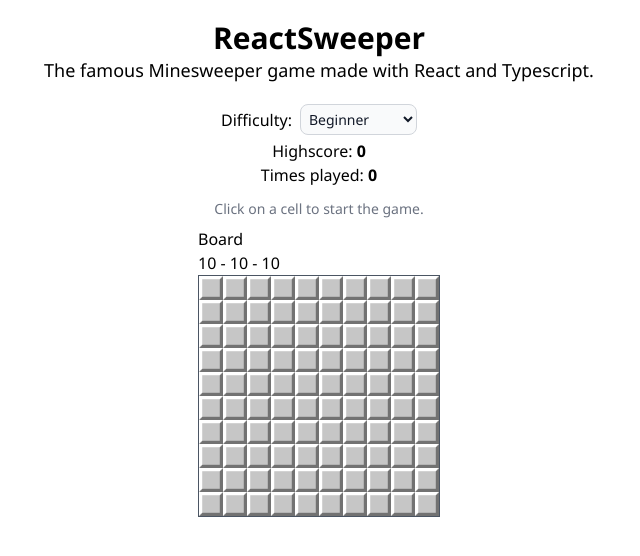
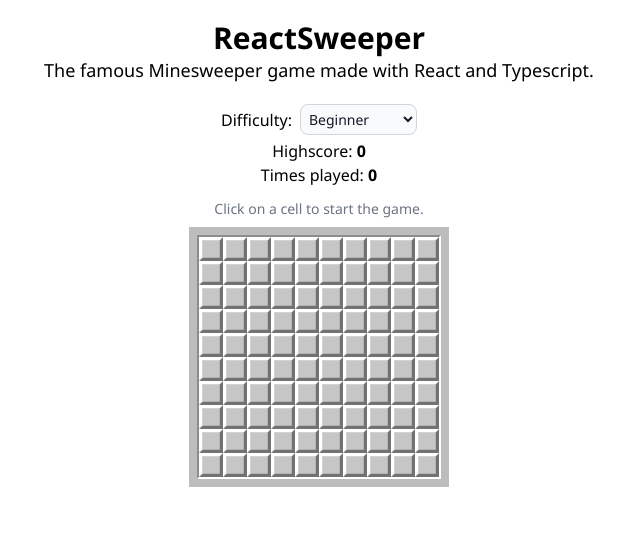
Before and after one commit to AndrejStojkovic/reactsweeper, a React (Create React App) app: page / in a window 1280 px wide. Shown: the top 556 px of the page, without its empty margins (321-961 px from the left). Built offline with nearby package versions, Linux system fonts and the light colour scheme; the HTML template or start-up script is replaced by a standard one.

Commit message:
Fixed styling a bit

```diff
--- a/src/components/Board.tsx
+++ b/src/components/Board.tsx
@@ -124,10 +124,9 @@ const Board = ({difficulty, gameState, StartGame, EndGame} : BoardProps)  => {
   }
 
   return (
-    <div>Board <br />
+    <div>
       <div>
-        {cfg.width} - {cfg.height} - {cfg.mines}
-        <div className='board flex flex-col border-1 border-gray-600'>
+        <div className='board flex flex-col select-none border-2 border-t-[#8c8c8c] border-l-[#8c8c8c] border-b-white border-r-white'>
           {board?.map((cells, i) => {
             return (
               <div key={i} className='row flex flex-row'>
--- a/src/components/Game.tsx
+++ b/src/components/Game.tsx
@@ -47,10 +47,13 @@ const Game = () => {
       </div>
 
       <div className='game w-full flex flex-col items-center justify-center'>
-        <Board difficulty={difficulty}
-              gameState={gameState}
-              StartGame={StartGame}
-              EndGame={EndGame}/>
+        <div className='bg-[#bdbdbd] p-2'>
+          <Board difficulty={difficulty}
+            gameState={gameState}
+            StartGame={StartGame}
+            EndGame={EndGame}/>
+        </div>
+
       </div>
     </div>
   )
```
